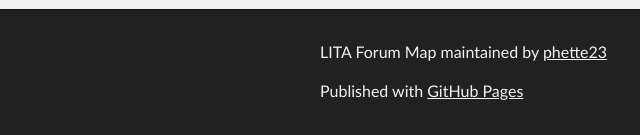
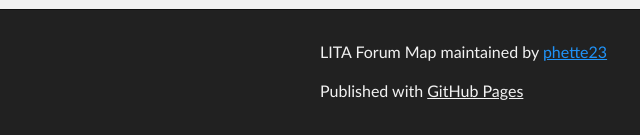
Before and after one commit to phette23/lita-forum-map, a plain HTML site: page index.html in a window 1280 px wide. In both pictures the pointer is over the link "phette23". Shown: the part 1007-1142 px from the top of the page, 0-640 px from the left. Drawn offline with nearby package versions, Linux system fonts and the light colour scheme.

Commit message:
footer links hover/active state

```diff
--- a/stylesheets/stylesheet.css
+++ b/stylesheets/stylesheet.css
@@ -121,6 +121,11 @@ a:hover, a:focus {text-decoration: underline;}
 footer a {
   color: #F2F2F2;
   text-decoration: underline;
+}
+
+footer a:hover,
+footer a:active {
+  color: rgb(32, 147, 248);
 }
 
 em {
```
